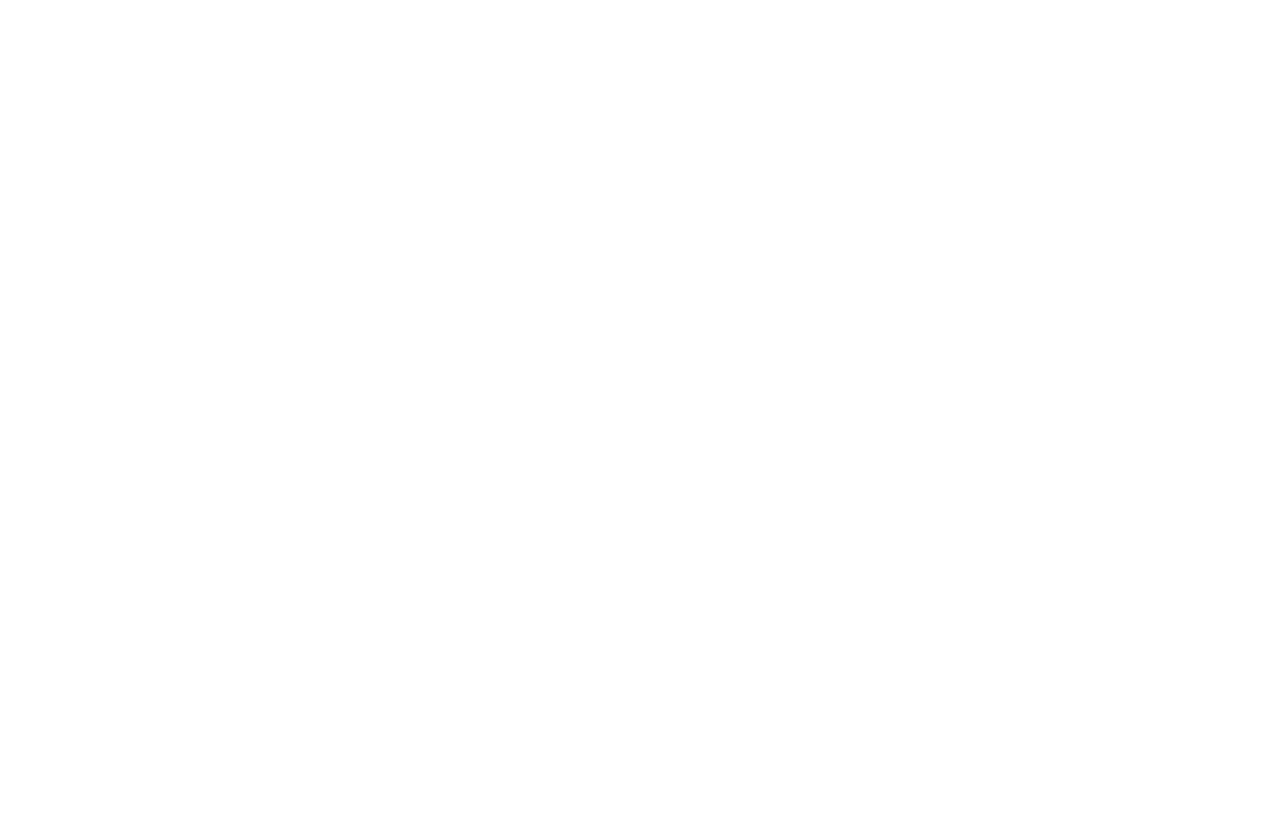
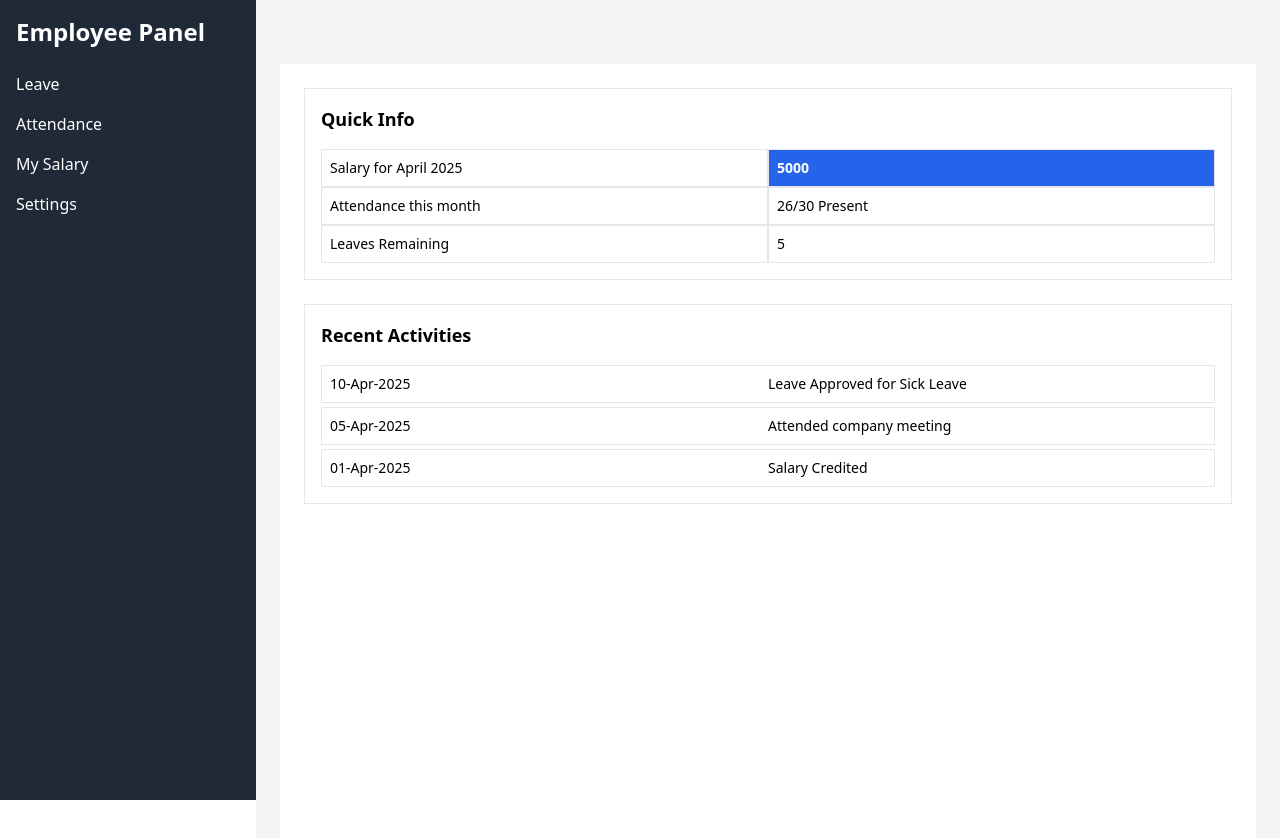
Before and after one commit to pranavkrgupta/smart-hrms, a React (Vite) app in the folder client/: page /Employee/Dashboard in a window 1280 px wide. Before the commit this address had no page. Shown: the top 838 px of the page. Before the commit the page ends 800 px from the top, so only its background shows below. Built offline with nearby package versions, Linux system fonts and the light colour scheme.

Commit message:
Dashboard page created

```diff
--- a/client/src/App.jsx
+++ b/client/src/App.jsx
@@ -1,16 +1,16 @@
-import { Routes, Route } from 'react-router-dom';
-import Login from './pages/Login';
-import Leave from './pages/Employee/Leave';
+import { Routes, Route } from "react-router-dom";
+import Login from "./pages/Login";
+import Leave from "./pages/Employee/Leave";
 import Settings from "./pages/Employee/Settings";
-import Attendance from "./pages/Employee/Attendance"
-import SalaryDetails from "./pages/Employee/SalaryDetails"
-import ManageEmployees from './pages/admin/ManageEmployee';
-import LeaveManagement from './pages/admin/LeaveManagement';
-import AttendanceManagement from './pages/admin/AttendanceManagement';
-import ManageDepartments from './pages/admin/ManageDepartment';
-import AdminLayout from './layouts/AdminLayout';
-import EmployeeLayout from './layouts/EmployeeLayout';
-
+import Attendance from "./pages/Employee/Attendance";
+import SalaryDetails from "./pages/Employee/SalaryDetails";
+import ManageEmployees from "./pages/admin/ManageEmployee";
+import LeaveManagement from "./pages/admin/LeaveManagement";
+import AttendanceManagement from "./pages/admin/AttendanceManagement";
+import ManageDepartments from "./pages/admin/ManageDepartment";
+import AdminLayout from "./layouts/AdminLayout";
+import EmployeeLayout from "./layouts/EmployeeLayout";
+import Dashboard from "./pages/Employee/Dashboard";
 
 function App() {
   return (
@@ -25,11 +25,12 @@ function App() {
       </Route>
 
       {/* Employee Route */}
-      <Route path="/employee" element={<EmployeeLayout />} >
+      <Route path="/employee" element={<EmployeeLayout />}>
         <Route path="leave" element={<Leave />} />
         <Route path="settings" element={<Settings />} />
         <Route path="salaryDetails" element={<SalaryDetails />} />
         <Route path="attendance" element={<Attendance />} />
+        <Route path="dashboard" element={<Dashboard />} />
       </Route>
     </Routes>
   );
--- /dev/null
+++ b/client/src/pages/Employee/Dashboard.jsx
@@ -0,0 +1,49 @@
+function Dashboard({
+  salary = 5000,
+  attendance = "26/30 Present",
+  leaves = 5,
+  activities = [
+    { date: "10-Apr-2025", description: "Leave Approved for Sick Leave" },
+    { date: "05-Apr-2025", description: "Attended company meeting" },
+    { date: "01-Apr-2025", description: "Salary Credited" },
+  ],
+}) {
+  return (
+    <div className="min-h-screen bg-white text-black p-6 mt-10">
+      {/* Quick Info Section */}
+      <div className="border p-4 mb-6">
+        <h2 className="text-lg font-semibold mb-4">Quick Info</h2>
+        <div className="grid grid-cols-2 text-sm">
+          <div className="border p-2">Salary for April 2025</div>
+          <div className="border p-2 bg-blue-600 text-white font-semibold">
+            {salary}
+          </div>
+
+          <div className="border p-2">Attendance this month</div>
+          <div className="border p-2">{attendance}</div>
+
+          <div className="border p-2">Leaves Remaining</div>
+          <div className="border p-2">{leaves}</div>
+        </div>
+      </div>
+
+      {/* Recent Activities Section */}
+      <div className="border p-4">
+        <h2 className="text-lg font-semibold mb-4">Recent Activities</h2>
+        <div className="text-sm">
+          {activities.map((activity, index) => (
+            <div
+              key={index}
+              className="grid grid-cols-2 border p-2 mb-1 last:mb-0"
+            >
+              <div>{activity.date}</div>
+              <div>{activity.description}</div>
+            </div>
+          ))}
+        </div>
+      </div>
+    </div>
+  );
+}
+
+export default Dashboard;
```
